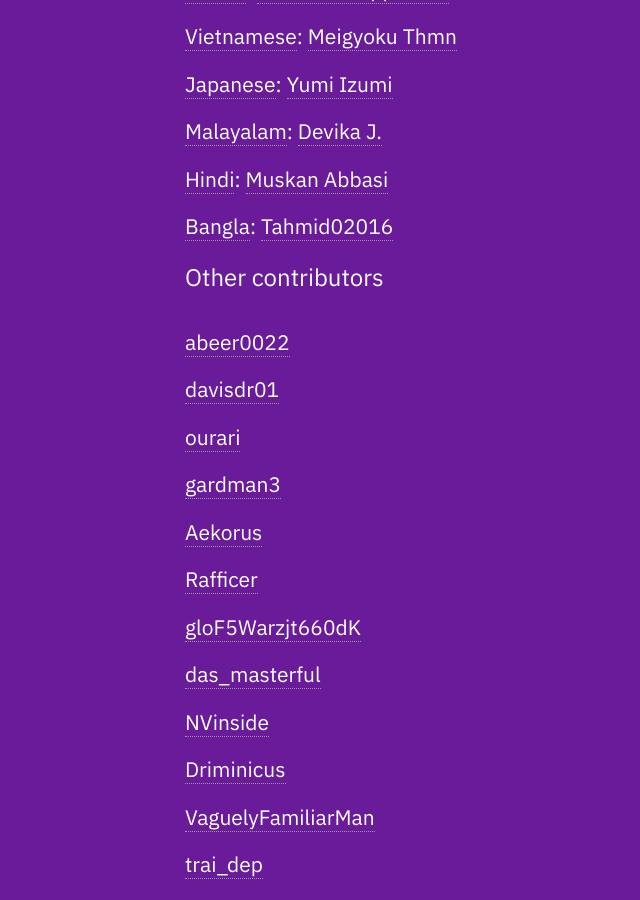
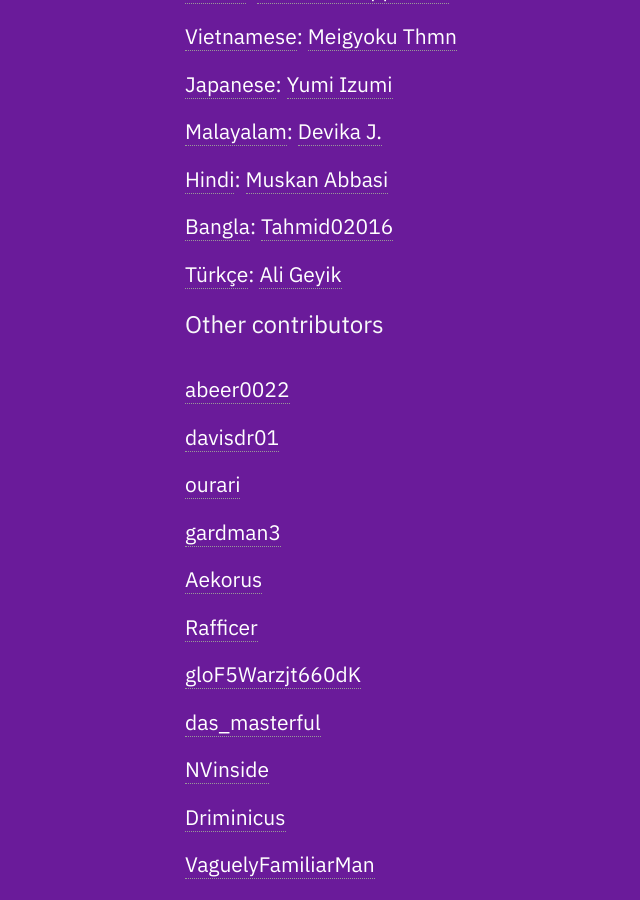
Before and after one commit to milesmcc/whyprivacymatters, a Jekyll site: the page built from CONTRIBUTORS.md, in a window 1280 px wide and 900 px high, scrolled down 1132 px. Shown: the whole window, without its empty margins (90-730 px from the left). Built offline with Jekyll 4.4.1, drawn with Linux system fonts in a browser that asks for light colours.

Commit message:
Update CONTRIBUTORS.md (#35)

```diff
--- a/CONTRIBUTORS.md
+++ b/CONTRIBUTORS.md
@@ -50,6 +50,8 @@ Much of the content was compiled out of [this](https://www.reddit.com/r/privacy/
 
 [Bangla](/translations/bn): [Tahmid02016](https://tahmid02016.github.io)
 
+[Türkçe](/translations/tr): [Ali Geyik](https://github.com/AliGeyik)
+
 #### Other contributors
 [abeer0022](https://www.reddit.com/r/privacy/comments/6w5nw6/why_does_privacy_matter_help_me_write_16_short/dm5i5vt/)
 
```
